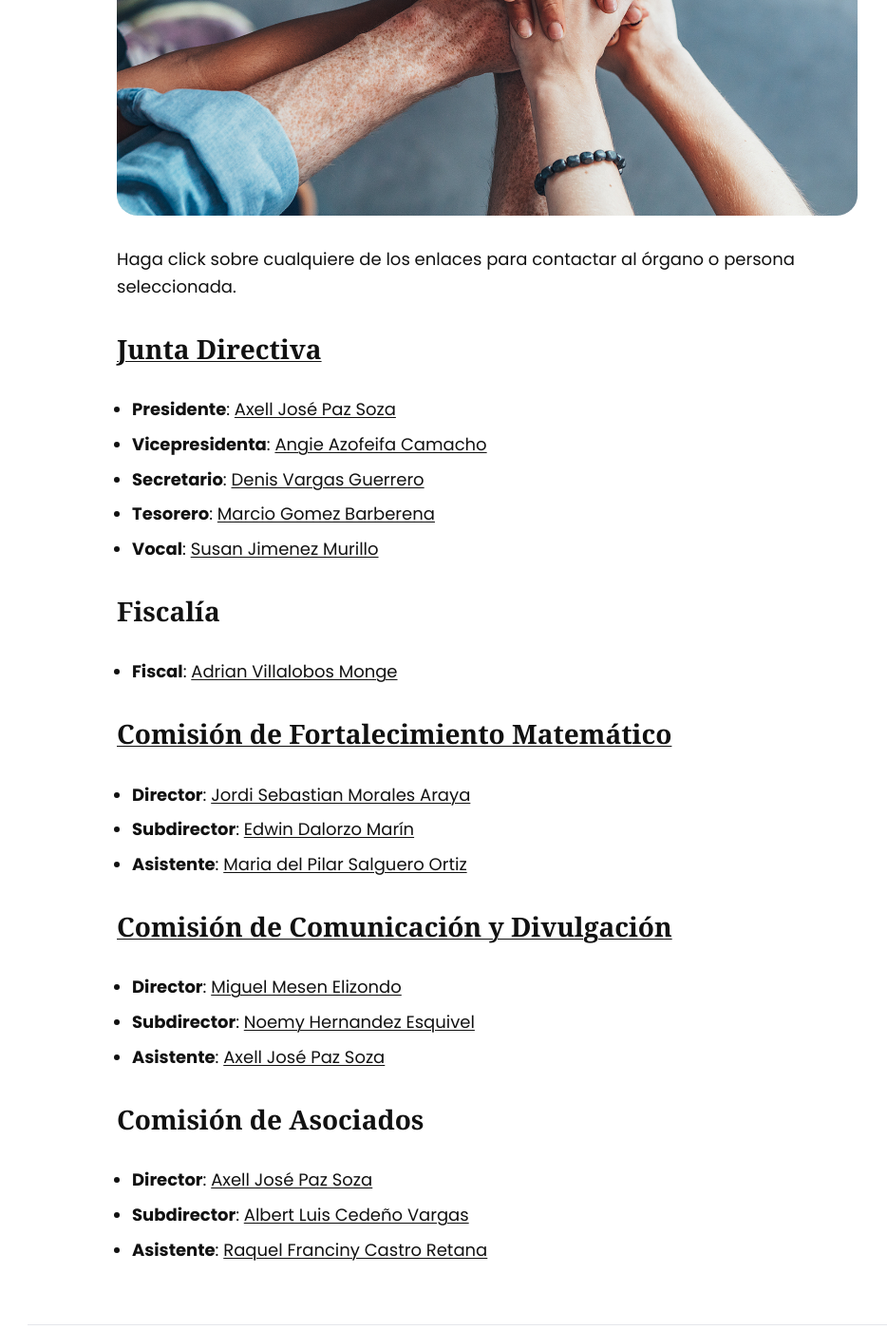
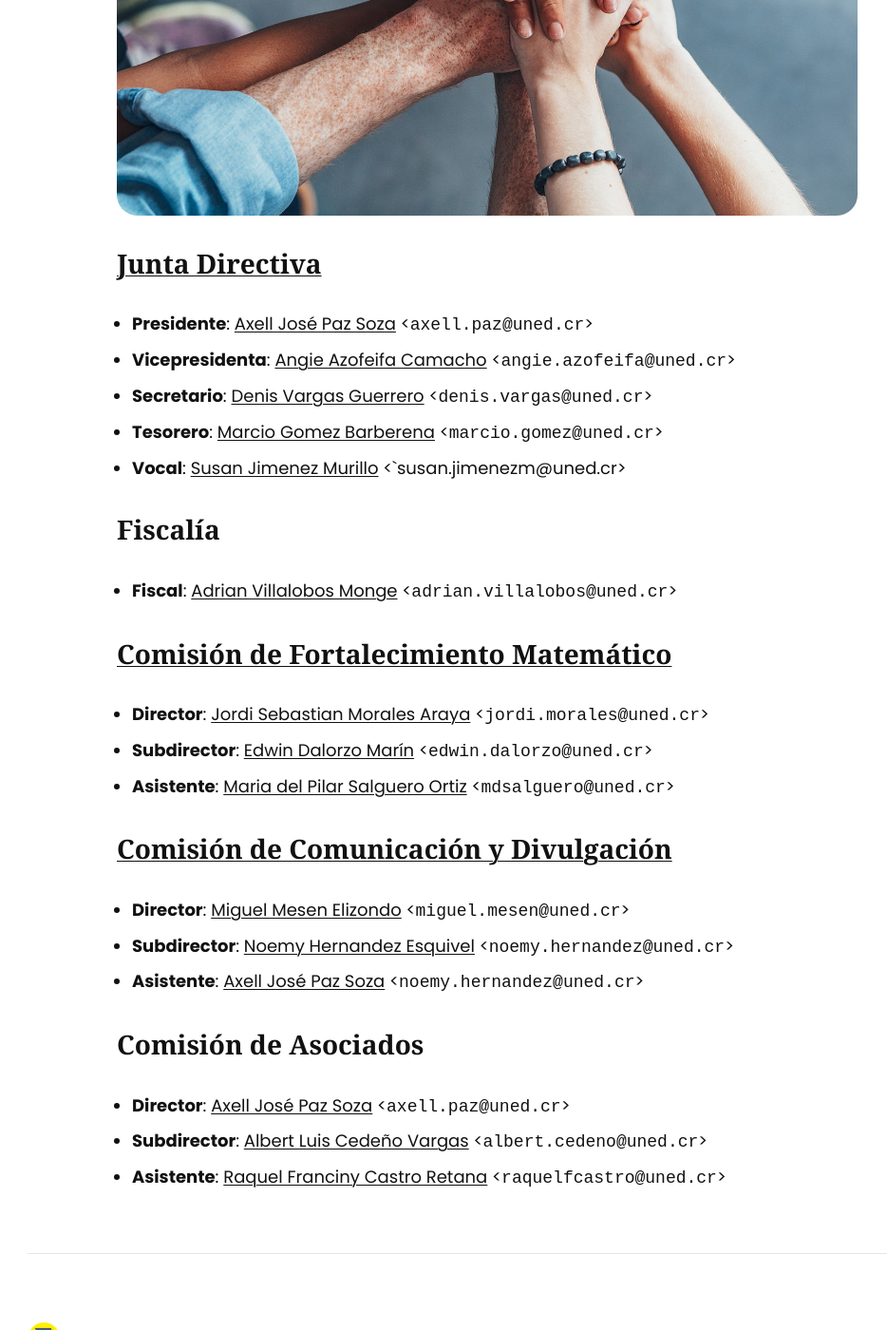
Before and after one commit to asoesem/asoesem.github.io, a Jekyll site: the page built from _pages/organization.md, in a window 1280 px wide and 1400 px high, scrolled down 590 px. Shown: the whole window at 95% size, without its empty margins (127-1061 px from the left). Built offline with Jekyll 4.4.1, drawn with Linux system fonts in a browser that asks for light colours.

Commit message:
Mejoras menores en la página de organización

```diff
--- a/_pages/organization.md
+++ b/_pages/organization.md
@@ -5,35 +5,34 @@ permalink: /organizacion/
 image: '/images/36.jpg'
 ---
 
-Haga click sobre cualquiere de los enlaces para contactar al órgano o persona seleccionada.
 
 ## [Junta Directiva](mailto:asoesem@uned.ac.cr)
 
-* **Presidente**: [Axell José Paz Soza](mailto:axell.paz@uned.cr)
-* **Vicepresidenta**: [Angie Azofeifa Camacho](mailto:angie.azofeifa@uned.cr)
-* **Secretario**: [Denis Vargas Guerrero](mailto:denis.vargas@uned.cr)
-* **Tesorero**: [Marcio Gomez Barberena](mailto:marcio.gomez@uned.cr)
-* **Vocal**: [Susan Jimenez Murillo](mailto:susan.jimenezm@uned.cr)
+* **Presidente**: [Axell José Paz Soza](mailto:axell.paz@uned.cr) <`axell.paz@uned.cr`>
+* **Vicepresidenta**: [Angie Azofeifa Camacho](mailto:angie.azofeifa@uned.cr) <`angie.azofeifa@uned.cr`>
+* **Secretario**: [Denis Vargas Guerrero](mailto:denis.vargas@uned.cr) <`denis.vargas@uned.cr`>
+* **Tesorero**: [Marcio Gomez Barberena](mailto:marcio.gomez@uned.cr) <`marcio.gomez@uned.cr`>
+* **Vocal**: [Susan Jimenez Murillo](mailto:susan.jimenezm@uned.cr) <`susan.jimenezm@uned.cr>
 
 
 ## Fiscalía
 
-* **Fiscal**: [Adrian Villalobos Monge](mailto:adrian.villalobos@uned.cr)
+* **Fiscal**: [Adrian Villalobos Monge](mailto:adrian.villalobos@uned.cr) <`adrian.villalobos@uned.cr`>
 
 ## [Comisión de Fortalecimiento Matemático](mailto:cofoma.asoesem@gmail.com)
 
-* **Director**: [Jordi Sebastian Morales Araya](mailto:jordi.morales@uned.cr)
-* **Subdirector**: [Edwin Dalorzo Marín](mailto:edwin.dalorzo@uned.cr)
-* **Asistente**: [Maria del Pilar Salguero Ortiz](mailto:mdsalguero@uned.cr)
+* **Director**: [Jordi Sebastian Morales Araya](mailto:jordi.morales@uned.cr) <`jordi.morales@uned.cr`>
+* **Subdirector**: [Edwin Dalorzo Marín](mailto:edwin.dalorzo@uned.cr) <`edwin.dalorzo@uned.cr`>
+* **Asistente**: [Maria del Pilar Salguero Ortiz](mailto:mdsalguero@uned.cr) <`mdsalguero@uned.cr`>
 
 ## [Comisión de Comunicación y Divulgación](mailto:cocodi.asoesem@gmail.com)
 
-* **Director**: [Miguel Mesen Elizondo](mailto:miguel.mesen@uned.cr)
-* **Subdirector**: [Noemy Hernandez Esquivel](mailto:noemy.hernandez@uned.cr)
-* **Asistente**: [Axell José Paz Soza](mailto:axell.paz@uned.cr)
+* **Director**: [Miguel Mesen Elizondo](mailto:miguel.mesen@uned.cr) <`miguel.mesen@uned.cr`>
+* **Subdirector**: [Noemy Hernandez Esquivel](mailto:noemy.hernandez@uned.cr) <`noemy.hernandez@uned.cr`>
+* **Asistente**: [Axell José Paz Soza](mailto:axell.paz@uned.cr) <`noemy.hernandez@uned.cr`>
 
 ## Comisión de Asociados
 
-* **Director**: [Axell José Paz Soza](mailto:axell.paz@uned.cr)
-* **Subdirector**: [Albert Luis Cedeño Vargas](mailto:albert.cedeno@uned.cr)
-* **Asistente**: [Raquel Franciny Castro Retana](mailto:raquelfcastro@uned.cr)
+* **Director**: [Axell José Paz Soza](mailto:axell.paz@uned.cr) <`axell.paz@uned.cr`>
+* **Subdirector**: [Albert Luis Cedeño Vargas](mailto:albert.cedeno@uned.cr) <`albert.cedeno@uned.cr`>
+* **Asistente**: [Raquel Franciny Castro Retana](mailto:raquelfcastro@uned.cr) <`raquelfcastro@uned.cr`>
```
